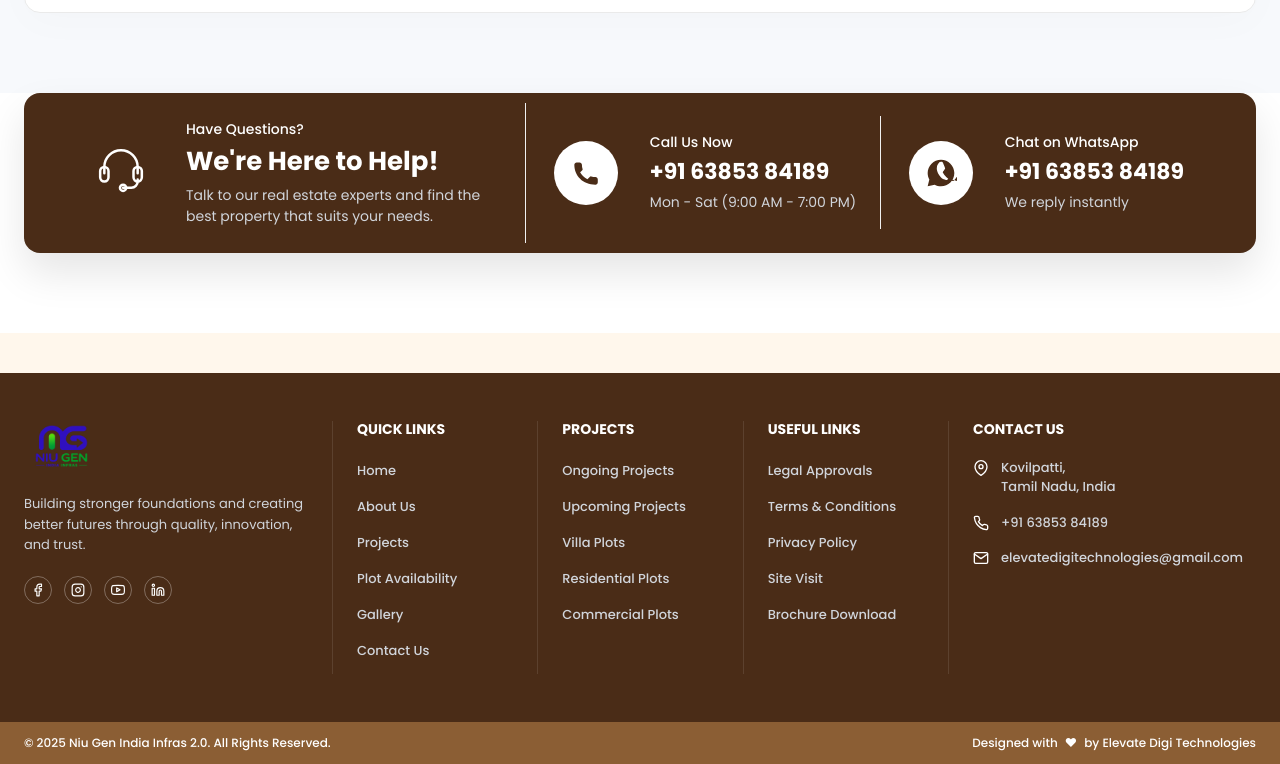
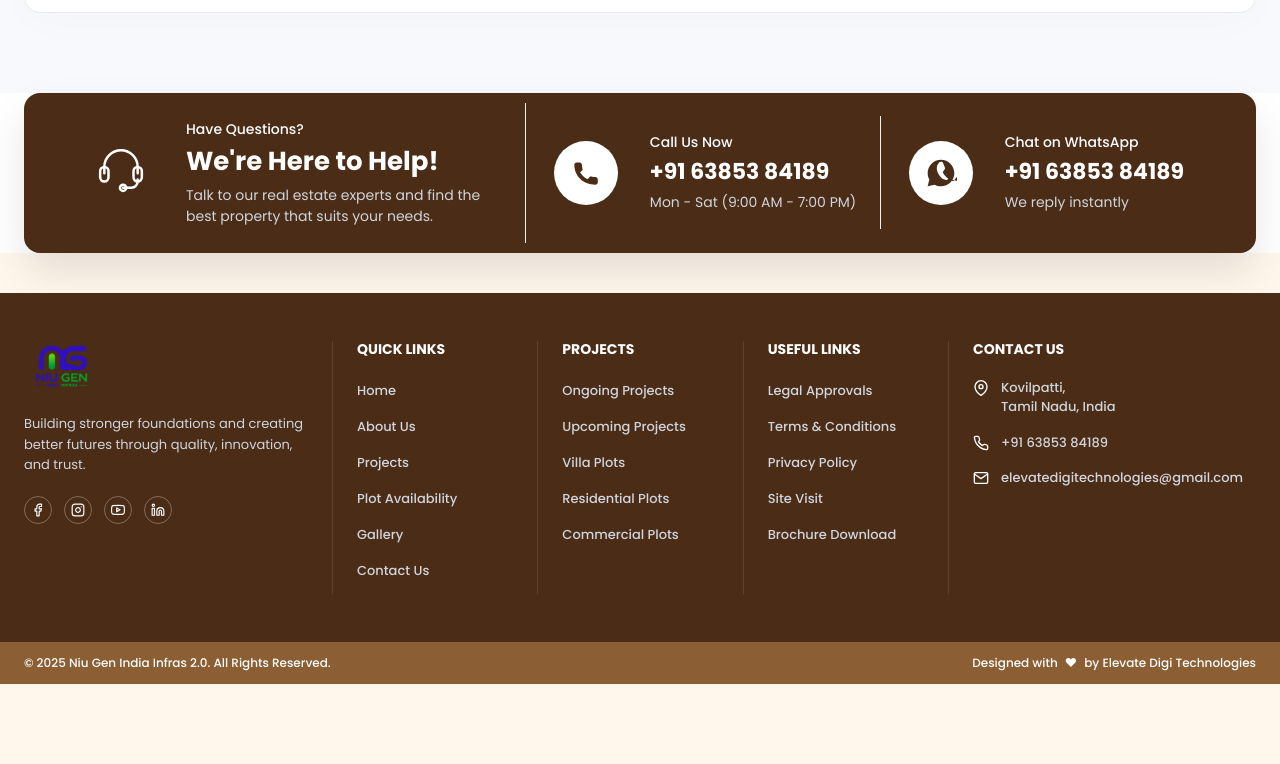
Before and after one commit to saravana716/Niugen-india, a React (Vite) app: page /services in a window 1280 px wide. Shown: the part 1540-2304 px from the top of the page. After the commit the page ends 2224 px from the top, so only its background shows below. Built offline with nearby package versions, Linux system fonts and the light colour scheme.

Commit message:
ui chnages coloe chnages ubdated

```diff
--- a/src/components/AboutContactBanner.css
+++ b/src/components/AboutContactBanner.css
@@ -1,5 +1,5 @@
 .about-contact-section {
-  padding: 0 0 80px 0;
+  padding: 0 0 0px 0;
   background-color: #ffffff;
 }
 
--- a/src/components/SiteVisitBanner.css
+++ b/src/components/SiteVisitBanner.css
@@ -1,5 +1,5 @@
 .site-visit-section {
-  padding: 0 0 80px 0;
+  padding: 0 0 0px 0;
   background-color: #ffffff;
 }
 
@@ -84,13 +84,16 @@
     text-align: center;
     padding: 32px;
   }
+
   .sv-left {
     flex-direction: column;
   }
+
   .sv-right {
     flex-direction: column;
     width: 100%;
   }
+
   .sv-right button {
     width: 100%;
     justify-content: center;
--- a/src/pages/Projects.jsx
+++ b/src/pages/Projects.jsx
@@ -8,7 +8,7 @@ const Projects = () => {
     <div className="projects-page">
       <ProjectsHero />
       <ProjectsList />
-      <div className="container" style={{ paddingBottom: '40px' }}>
+      <div className="container" style={{ paddingBottom: '0px' }}>
         <ContactStrip />
       </div>
     </div>
```
Also changed, not shown: src/components/ContactStrip.css (line endings or trailing spaces).
